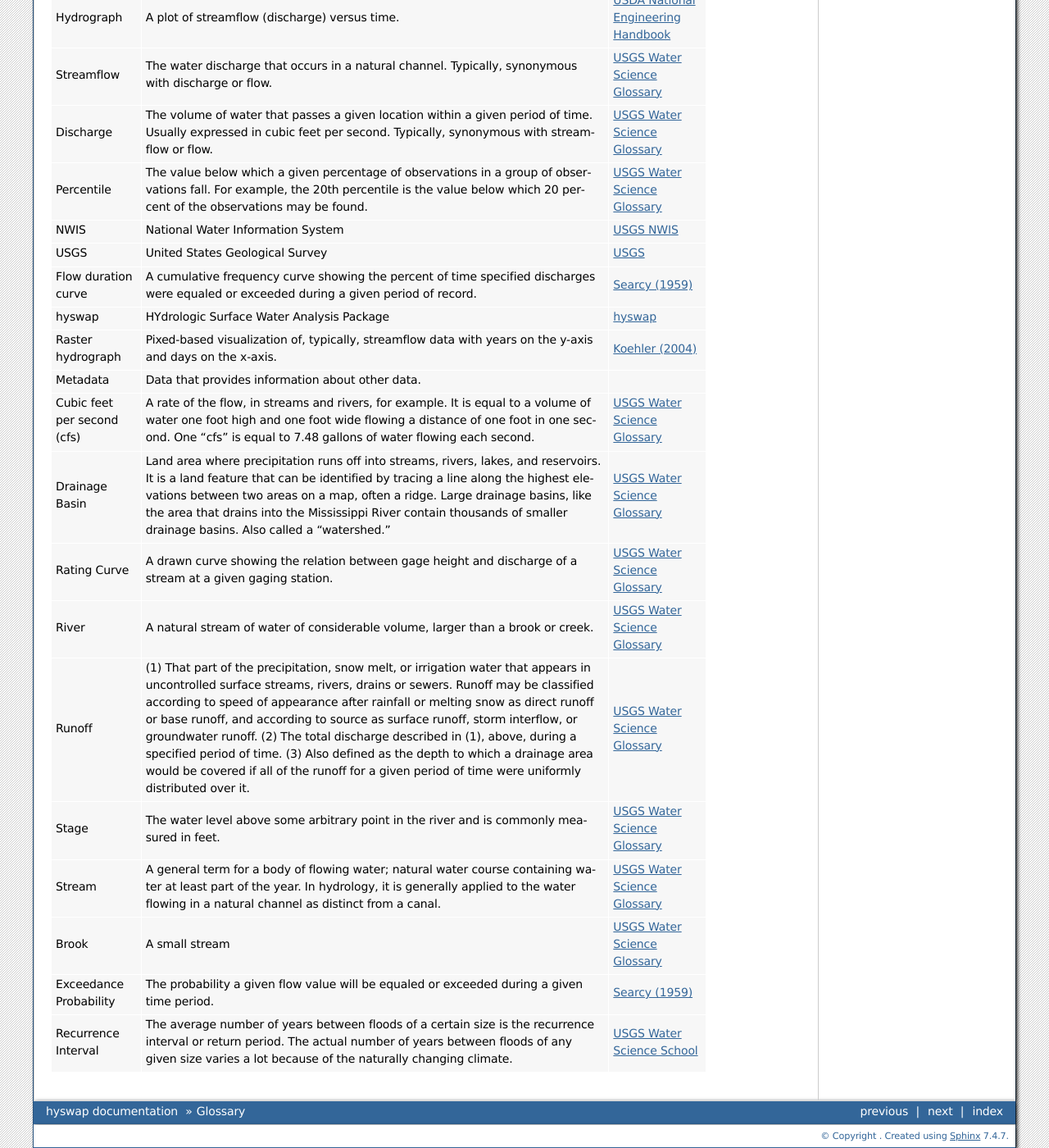
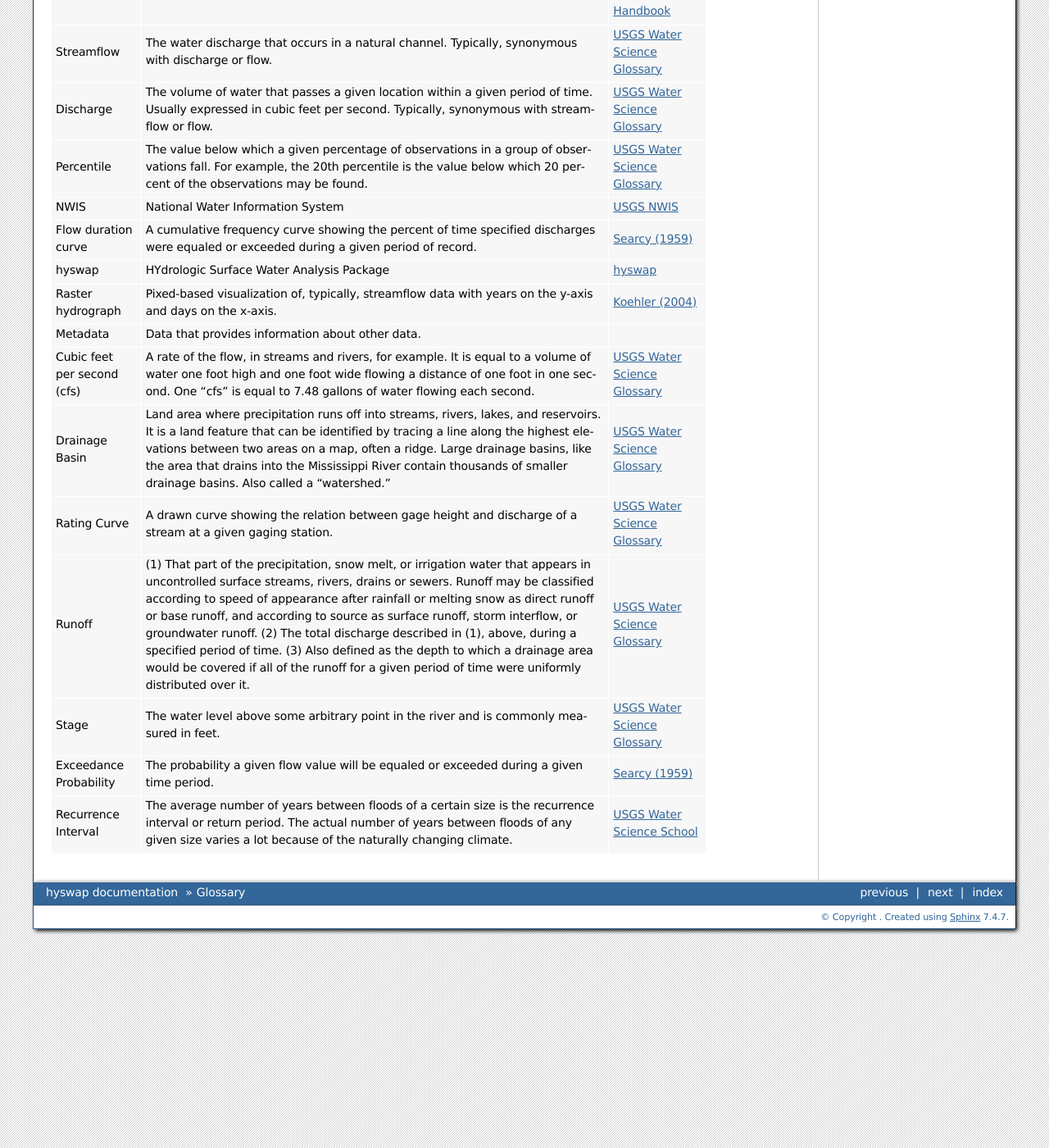
Before and after one commit to DOI-USGS/hyswap, a Sphinx documentation site: the page built from docs/source/meta/glossary.rst, in a window 1280 px wide and 1400 px high, scrolled down 361 px. Shown: the whole window at 82% size. Built offline with Sphinx 7.4.7, drawn with Linux system fonts in a browser that asks for light colours; some of the changed text lies outside the part shown.

Commit message:
Remove un-needed glossary entries

```diff
--- a/docs/source/examples/streamflow_duration_hydrograph_examples.rst
+++ b/docs/source/examples/streamflow_duration_hydrograph_examples.rst
@@ -112,7 +112,7 @@ Now that we've retrieved our web data, we will apply some `hyswap` functions to
 Plotting by Water Year
 **********************
 
-The examples above show how to plot the percentiles by day of year using the :ref:`calendar year <CaLabel>`.
+The examples above show how to plot the percentiles by day of year using the calendar year.
 In this example, we will plot the percentiles by day of :ref:`water year <WYLabel>`, as water years are commonly used by hydrologists.
 The only change this requires from above is specifying the type of year we are planning to use when calculating the daily percentile thresholds.
 
@@ -157,7 +157,6 @@ The only change this requires from above is specifying the type of year we are p
 Plotting by Climate Year
 ************************
 
-The examples above show how to plot the percentiles by day of year using the calendar year.
 In this example, we will plot the percentiles by day of :ref:`climate year <ClLabel>`.
 The only change this requires from above is specifying the type of year we are planning to use when calculating the daily percentile thresholds.
 
--- a/docs/source/meta/glossary.rst
+++ b/docs/source/meta/glossary.rst
@@ -29,10 +29,6 @@ Glossary
 |                   | 30, and is designated by the |                                       |
 |                   | year in which it ends.       |                                       |
 +-------------------+------------------------------+---------------------------------------+
-| .. _calabel:      | Starts January 1 and ends    |                                       |
-|                   | December 31 of the calendar  |                                       |
-| Calendar Year     | year.                        |                                       |
-+-------------------+------------------------------+---------------------------------------+
 | Hydrograph        | A plot of streamflow         | `USDA National Engineering Handbook`_ |
 |                   | (discharge) versus time.     |                                       |
 +-------------------+------------------------------+---------------------------------------+
@@ -60,9 +56,6 @@ Glossary
 +-------------------+------------------------------+---------------------------------------+
 | NWIS              | National Water Information   | `USGS NWIS`_                          |
 |                   | System                       |                                       |
-+-------------------+------------------------------+---------------------------------------+
-| USGS              | United States Geological     | `USGS`_                               |
-|                   | Survey                       |                                       |
 +-------------------+------------------------------+---------------------------------------+
 | Flow duration     | A cumulative frequency curve | `Searcy (1959)`_                      |
 | curve             | showing the percent of time  |                                       |
@@ -113,10 +106,6 @@ Glossary
 |                   | and discharge of a stream at |                                       |
 |                   | a given gaging station.      |                                       |
 +-------------------+------------------------------+---------------------------------------+
-| River             | A natural stream of water of | `USGS Water Science Glossary`_        |
-|                   | considerable volume, larger  |                                       |
-|                   | than a brook or creek.       |                                       |
-+-------------------+------------------------------+---------------------------------------+
 | Runoff            | (1) That part of the         | `USGS Water Science Glossary`_        |
 |                   | precipitation, snow melt, or |                                       |
 |                   | irrigation water that        |                                       |
@@ -146,17 +135,6 @@ Glossary
 |                   | and is commonly measured in  |                                       |
 |                   | feet.                        |                                       |
 +-------------------+------------------------------+---------------------------------------+
-| Stream            | A general term for a body of | `USGS Water Science Glossary`_        |
-|                   | flowing water; natural water |                                       |
-|                   | course containing water at   |                                       |
-|                   | least part of the year. In   |                                       |
-|                   | hydrology, it is generally   |                                       |
-|                   | applied to the water flowing |                                       |
-|                   | in a natural channel as      |                                       |
-|                   | distinct from a canal.       |                                       |
-+-------------------+------------------------------+---------------------------------------+
-| Brook             | A small stream               | `USGS Water Science Glossary`_        |
-+-------------------+------------------------------+---------------------------------------+
 | Exceedance        | The probability a given flow | `Searcy (1959)`_                      |
 | Probability       | value will be equaled or     |                                       |
 |                   | exceeded during a given time |                                       |
@@ -178,8 +156,6 @@ Glossary
 
 .. _hyswap: https://doi-usgs.github.io/hyswap/index.html
 
-.. _USGS: https://www.usgs.gov/
-
 .. _USDA National Engineering Handbook: https://directives.sc.egov.usda.gov/OpenNonWebContent.aspx?content=17755.wba
 
 .. _USGS Water Science Glossary: https://www.usgs.gov/special-topics/water-science-school/science/water-science-glossary
```
